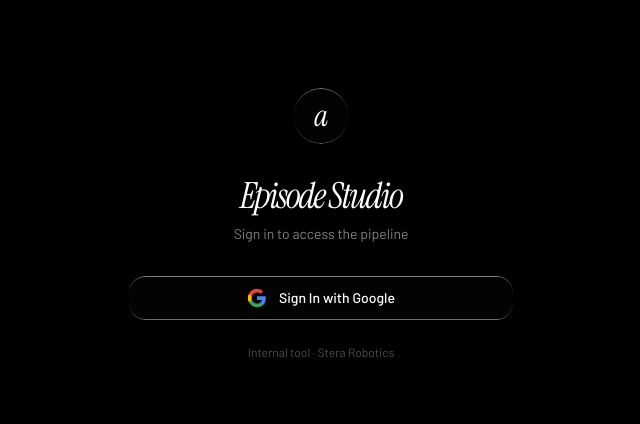
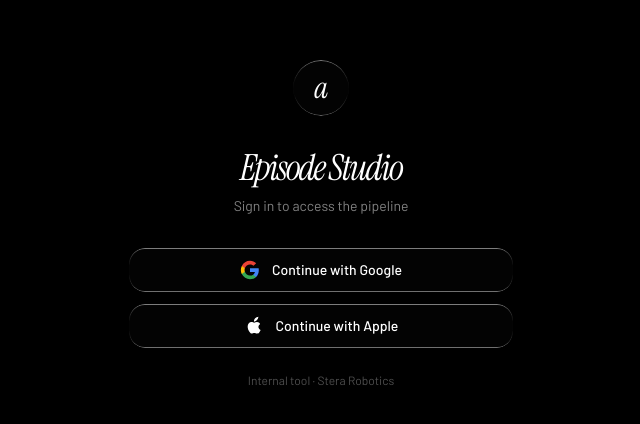
Before and after one commit to anshrajshukla1/sterra-episode-studio, a React (Vite) app in the folder frontend/: page /login in a window 1280 px wide. Shown: the part 176-600 px from the top of the page, without its empty margins (319-959 px from the left). Built offline with nearby package versions, Linux system fonts and the light colour scheme; no server answers.

Commit message:
Add Apple Sign-In support

```diff
--- a/frontend/src/firebase.ts
+++ b/frontend/src/firebase.ts
@@ -1,5 +1,5 @@
 import { initializeApp } from 'firebase/app'
-import { getAuth, signInWithEmailAndPassword, signOut, onAuthStateChanged, GoogleAuthProvider, signInWithPopup } from 'firebase/auth'
+import { getAuth, signOut, onAuthStateChanged, GoogleAuthProvider, OAuthProvider, signInWithPopup } from 'firebase/auth'
 import type { User } from 'firebase/auth'
 
 const firebaseConfig = {
@@ -25,6 +25,7 @@ export async function getIdToken(): Promise<string | null> {
 }
 
 export const googleProvider = new GoogleAuthProvider()
+export const appleProvider = new OAuthProvider('apple.com')
 
 export {
   signInWithEmailAndPassword,
--- a/frontend/src/pages/Login.tsx
+++ b/frontend/src/pages/Login.tsx
@@ -2,7 +2,7 @@ import { useState } from 'react'
 import type { FormEvent } from 'react'
 import { useNavigate } from 'react-router-dom'
 import { motion } from 'framer-motion'
-import { auth, signInWithEmailAndPassword, signInWithPopup, googleProvider } from '../firebase'
+import { auth, signInWithPopup, googleProvider, appleProvider } from '../firebase'
 
 export default function Login() {
   const navigate = useNavigate()
@@ -17,6 +17,18 @@ export default function Login() {
       navigate('/app')
     } catch (err: unknown) {
       setError(err instanceof Error ? err.message : 'Google sign-in failed')
+      setLoading(false)
+    }
+  }
+
+  const handleAppleSignIn = async () => {
+    setLoading(true)
+    setError(null)
+    try {
+      await signInWithPopup(auth, appleProvider)
+      navigate('/app')
+    } catch (err: unknown) {
+      setError(err instanceof Error ? err.message : 'Apple sign-in failed')
       setLoading(false)
     }
   }
@@ -47,6 +59,7 @@ export default function Login() {
           <p className="text-red-400 text-xs font-body text-center mb-4">{error}</p>
         )}
 
+        <div className="space-y-3">
           <button
             onClick={handleGoogleSignIn}
             disabled={loading}
@@ -58,8 +71,20 @@ export default function Login() {
               <path d="M5.84 14.09c-.22-.66-.35-1.36-.35-2.09s.13-1.43.35-2.09V7.07H2.18C1.43 8.55 1 10.22 1 12s.43 3.45 1.18 4.93l2.85-2.22.81-.62z" fill="#FBBC05"/>
               <path d="M12 5.38c1.62 0 3.06.56 4.21 1.64l3.15-3.15C17.45 2.09 14.97 1 12 1 7.7 1 3.99 3.47 2.18 7.07l3.66 2.84c.87-2.6 3.3-4.53 6.16-4.53z" fill="#EA4335"/>
             </svg>
-          Sign In with Google
+            Continue with Google
           </button>
+
+          <button
+            onClick={handleAppleSignIn}
+            disabled={loading}
+            className="liquid-glass w-full flex items-center justify-center gap-3 rounded-2xl py-3 text-sm font-body font-medium text-white hover:bg-white/10 transition-colors disabled:opacity-50 disabled:cursor-not-allowed"
+          >
+            <svg className="w-5 h-5" viewBox="0 0 24 24" fill="currentColor">
+              <path d="M17.05 20.28c-.98.95-2.05.88-3.08.4-1.09-.5-2.08-.48-3.24 0-1.44.62-2.2.44-3.06-.35C2.79 15.25 3.51 7.59 9.05 7.31c1.35.07 2.29.74 3.08.8 1.18-.24 2.31-.93 3.57-.84 1.51.15 2.95.92 3.78 2.29-3.21 1.88-2.58 5.92.51 7.21-.76 1.74-1.74 3.3-2.94 4.51zM11.96 6.8c-.18-3.11 2.38-5.63 5.38-5.8-.3 3.31-3.22 5.67-5.38 5.8z"/>
+            </svg>
+            Continue with Apple
+          </button>
+        </div>
 
         <p className="mt-6 text-center text-xs font-body text-white/30">
           Internal tool · Stera Robotics
```
Lines whose indentation alone changed are shown as unchanged.
